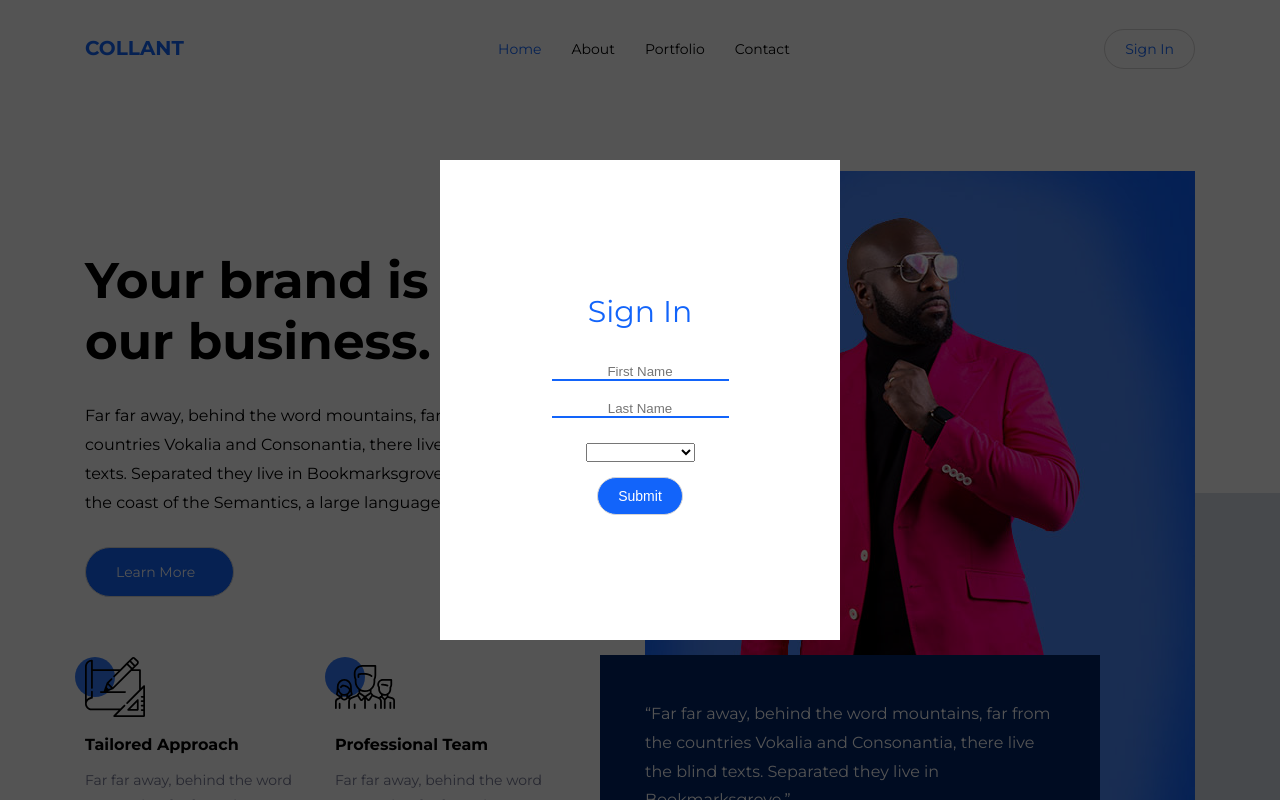
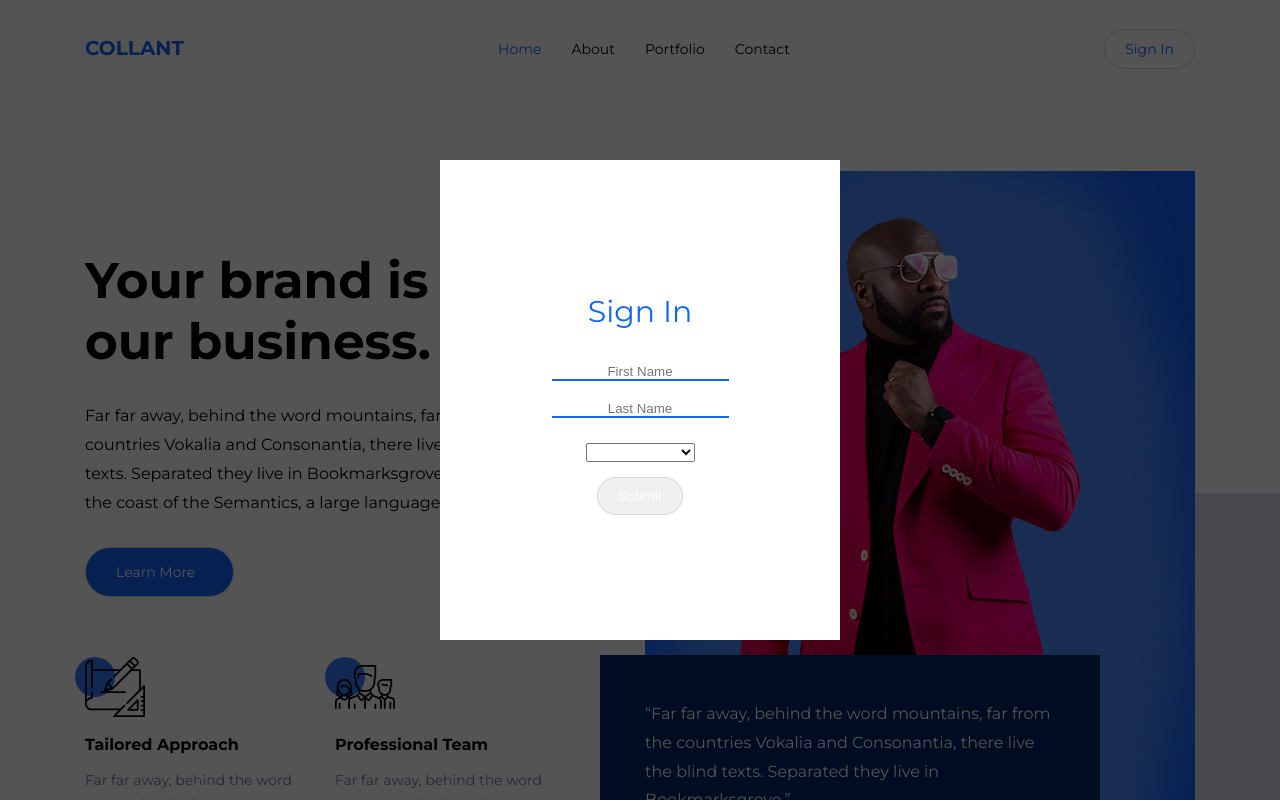
Before and after one commit to devJasonClarke/vue-practice-hero-section-project-collant, a Vue app: page / in a window 1280 px wide. Both pictures are taken after a click on the link "Sign In". Shown: the top 800 px of the page. Built offline with nearby package versions, Linux system fonts and the light colour scheme.

Commit message:
off click

```diff
--- a/src/components/nav/signIn.vue
+++ b/src/components/nav/signIn.vue
@@ -6,7 +6,11 @@
       {{ name }}
     </div>
   </div>
-  <SignInForm v-if="form" @info-submitted="addUser" />
+  <SignInForm
+    v-if="form"
+    @info-submitted="addUser"
+    @remove-signin="removesignin"
+  />
 </template>
 
 <script>
@@ -32,15 +36,22 @@ export default {
     signIn() {
       this.loggedIn = !this.loggedIn;
       this.info = [];
+
     },
     signInForm() {
       this.form = true;
+      document.querySelector("html").style.overflow = "hidden";
     },
     addUser(info) {
       this.info.push(info);
       this.loggedIn = this.info[0].loggedIn;
       this.name = this.info[0].name;
       this.selectGender = this.info[0].gender;
+      this.form = false;
+      document.querySelector("html").style.overflow = "auto";
+    },
+    removesignin() {
+      document.querySelector("html").style.overflow = "auto";
       this.form = false;
     },
   },
--- a/src/components/nav/signInForm.vue
+++ b/src/components/nav/signInForm.vue
@@ -1,6 +1,6 @@
 <template>
   <div class="sign-in-form">
-    <div class="bg">
+    <div class="bg" @click="remove"></div>
       <form @submit.prevent="onSubmit">
         <p>Sign In</p>
         <input
@@ -26,7 +26,7 @@
 
         <button class="login" type="submit" @click="submit">Submit</button>
       </form>
-    </div>
+
   </div>
 </template>
 
@@ -54,6 +54,9 @@ export default {
          this.gender = "";
       }
     },
+    remove(){
+         this.$emit('remove-signin')
+    }
   },
   computed: {
     name() {
@@ -69,7 +72,7 @@ export default {
   @include button;
   color: white;
   transition: 0.2s all ease-out;
-  background-color: $blue;
+
 
   &:hover {
     background-color: white;
@@ -78,12 +81,16 @@ export default {
 }
 .sign-in-form {
   position: fixed;
+   display: flex;
+  justify-content: center;
+  align-items: center;
   width: 100%;
   height: 100%;
   left: 0;
   top: 0;
   z-index: 5;
-  overflow: hidden;
+
+
 }
 .bg {
   position: absolute;
@@ -91,9 +98,8 @@ export default {
   color: white;
   width: 100%;
   height: 100%;
-  display: flex;
-  justify-content: center;
-  align-items: center;
+
+  z-index: -1;
 }
 
 form {
@@ -104,6 +110,7 @@ form {
   justify-content: center;
   align-items: center;
   flex-direction: column;
+
   p {
     font-size: 30px;
     color: $blue;
```
